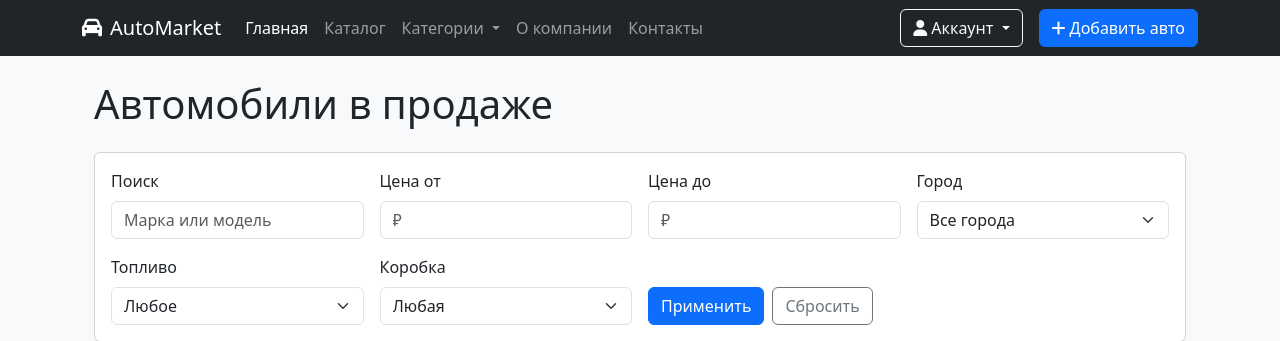
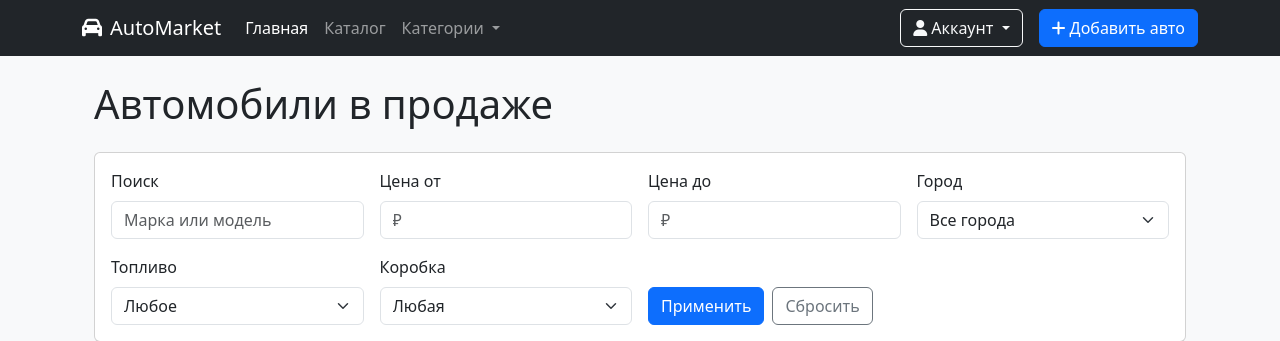
Before and after one commit to nickber090/WEB, a Flask app: page / in a window 1280 px wide. Shown: the top 341 px of the page. Run offline with Flask 3, Linux system fonts and the light colour scheme; some libraries are stand-ins or nearby versions.

Commit message:
изменение в меню

```diff
--- a/templates/Navbar.html
+++ b/templates/Navbar.html
@@ -25,13 +25,6 @@
             <li><hr class="dropdown-divider"></li>
             <li><a class="dropdown-item" href="#">Электромобили</a></li>
           </ul>
-        </li>
-        <li class="nav-item">
-          <a class="nav-link" href="#">О компании</a>
-        </li>
-        <li class="nav-item">
-          <a class="nav-link" href="#">Контакты</a>
-        </li>
       </ul>
       <div class="d-flex">
         <div class="dropdown me-3">
```
